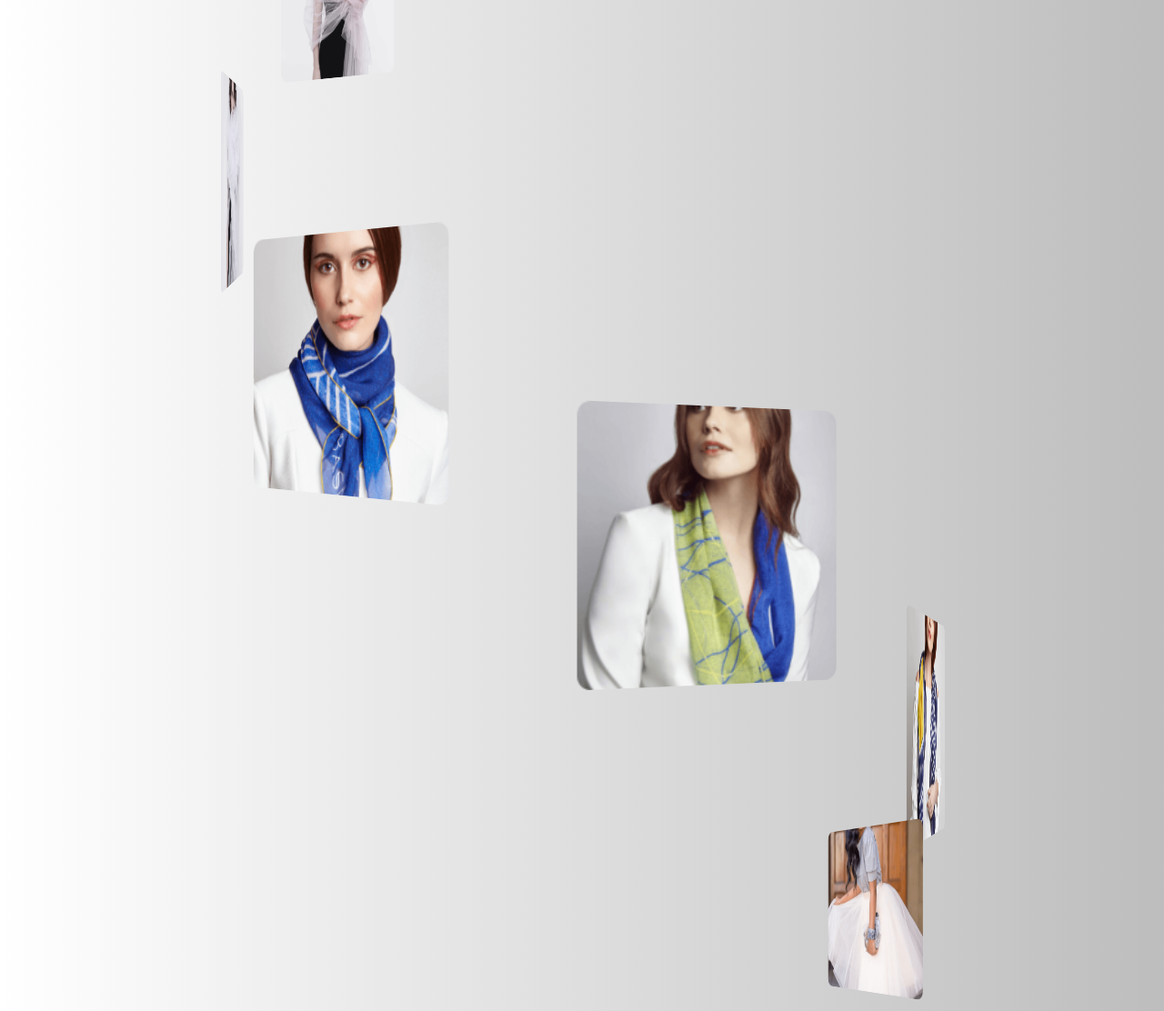
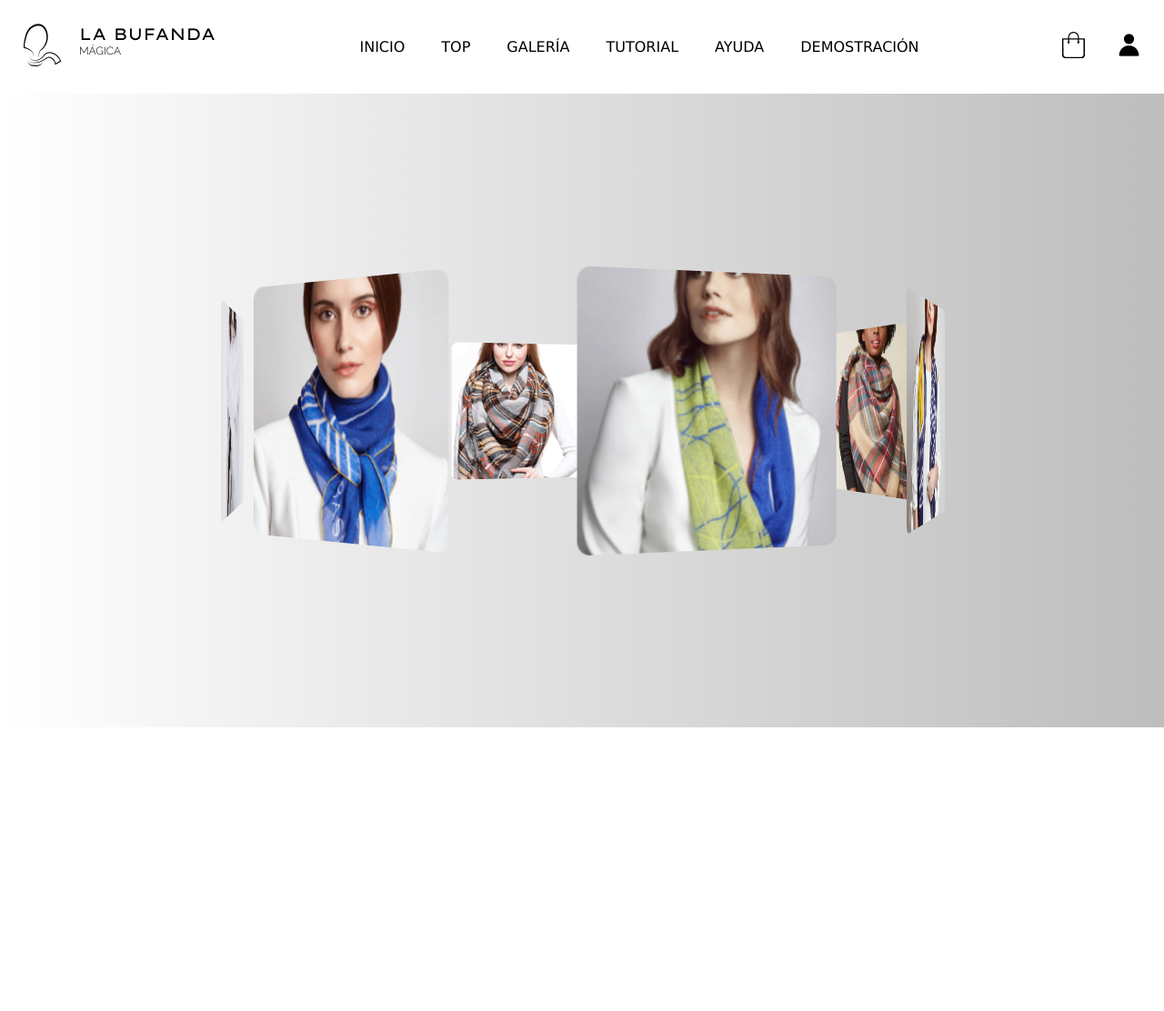
Before and after one commit to Estivenreyes/Taller_Final-Librerias-master, a plain HTML site: page galleryanimation.html in a window 1280 px wide. Shown: the top 1112 px of the page at 91% size. After the commit the page ends 800 px from the top, so only its background shows below. Drawn offline with Linux system fonts and the light colour scheme.

Commit message:
fixed 3d animation gallery

```diff
--- a/galleryanimation.html
+++ b/galleryanimation.html
@@ -12,41 +12,64 @@
 </head>
 
 <body>
-    <div>
-        <div class="slider">
+
+    <nav class="nav">
+        <a href="./index.html">
+            <img src="./img/logo.png" alt="La Bufanda Mágica Logo" class="logo">
+        </a>
+        <div class="menu__mobile">
+            <button class="menu__mobile--item"><img src="./img/menu_hamburguesa.png" alt="Menu Hamburguesa"></button>
+            <button class="menu__mobile--item"><img src="./img/mobile_logo.png" alt="Mobile logo"></button>
+            <button class="menu__mobile--item"><img src="./img/shopping_bag.png" alt="Shopping Bag"></button>
+        </div>
+        <div class="menu__container">
+            <ul class="menu">
+                <li>
+                    <a href="./index.html">INICIO</a>
+                </li>
+                <li><a href="#">TOP</a></li>
+                <li><a href="./products.html">GALERÍA</a></li>
+                <li><a href="#">TUTORIAL</a></li>
+                <li><a href="#">AYUDA</a></li>
+                <li><a href="./demo.html">DEMOSTRACIÓN</a></li>
+            </ul>
+        </div>
+        <div class="menu__icons">
+            <a href="./cart.html">
+                <img src="./img/cart.png" alt="La Bufanda Mágica Carrito Icon" class="cart">
+            </a>
+            <a href="./login.html">
+                <img src="./img/user_icon.png" alt="La Bufanda Mágica User Icon" class="loginUser">
+            </a>
+        </div>
+    </nav>
+
+    <article class="gallery__container">
+
+        <div class="gallery">
+
             <span style="--i:1;"><img src="./img/product_1_1.png" alt=""></span>
+
+            <span style="--i:2;"><img src="./img/product_1_2.png" alt=""></span>
+
+            <span style="--i:3;"><img src="./img/product_1_3.png" alt=""></span>
+
+            <span style="--i:4;"><img src="./img/product_2_1.png" alt=""></span>
+
+            <span style="--i:5;"><img src="./img/product_2_3.png" alt=""></span>
+
+            <span style="--i:6;"><img src="./img/product_3_1.png" alt=""></span>
+
+            <span style="--i:7;"><img src="./img/product_3_2.png" alt=""></span>
+
+            <span style="--i:8;"><img src="./img/product_3_3.png" alt=""></span>
+
+
         </div>
-        <div class="slider">
-            <span style="--i:2;"><img src="./img/product_1_2.png" alt=""></span>
-        </div>
-        <div class="slider">
-            <span style="--i:3;"><img src="./img/product_1_3.png" alt=""></span>
-        </div>
-        <div class="slider">
-            <span style="--i:4;"><img src="./img/product_2_1.png" alt=""></span>
-        </div>
-        <div class="slider">
-            <span style="--i:5;"><img src="./img/product_2_3.png" alt=""></span>
-        </div>
-        <div class="slider">
-            <span style="--i:6;"><img src="./img/product_3_1.png" alt=""></span>
-        </div>
-        <div class="slider">
-            <span style="--i:7;"><img src="./img/product_3_2.png" alt=""></span>
-        </div>
-        <div class="slider">
-            <span style="--i:8;"><img src="./img/product_3_3.png" alt=""></span>
-        </div>
-        <div class="slider">
-            <span style="--i:9;"><img src="./img/product_4_1.png" alt=""></span>
-        </div>
-        <div class="slider">
-            <span style="--i:10;"><img src="./img/product_4_2.png" alt=""></span>
-        </div>
-        <div class="slider">
-            <span style="--i:11;"><img src="./img/product_4_3.png" alt=""></span>
-        </div>
-    </div>
+
+    </article>
+
+
 </body>
 
 </html>
--- a/styles/gallery.scss
+++ b/styles/gallery.scss
@@ -4,21 +4,48 @@
     box-sizing: border-box;
 }
 
-body {
-    background: linear-gradient(to right, #ffff, #bdbdbd);
-    height: 100vh;
-    display: flex;
-    align-items: center;
-    justify-content: center;
-    overflow: hidden;
-}
-
-.slider {
+.gallery {
     position: relative;
     width: 200px;
     height: 200px;
     transform-style: preserve-3d;
     animation: rotate 30s linear infinite;
+
+    span {
+        position: absolute;
+        width: 100%;
+        height: 100%;
+
+        transform-origin: center;
+        transform-style: preserve 3d;
+        transform: rotateY(calc(var(--i) * 45deg)) translateZ(360px);
+
+        img {
+            position: absolute;
+            top: 0;
+            left: 0;
+            width: 100%;
+            height: 100%;
+            border-radius: 10px;
+            justify-content: center;
+            object-fit: cover;
+            transition: 2s;
+        }
+
+        &:hover img {
+            transform: translateY(-50px) scale(1.2);
+            cursor: pointer;
+        }
+    }
+
+    &__container {
+        background: linear-gradient(to right, #ffff, #bdbdbd);
+        width: 100%;
+        display: flex;
+        align-items: center;
+        justify-content: center;
+        height: calc(100vh - 103px);
+    }
 }
 
 @keyframes rotate {
@@ -30,30 +57,3 @@ body {
         transform: perspective(1000px) rotateY(360deg);
     }
 }
-
-.slider span {
-    position: absolute;
-    width: 100%;
-    height: 100%;
-
-    transform-origin: center;
-    transform-style: preserve 3d;
-    transform: rotateY(calc(var(--i) * 45deg)) translateZ(360px);
-}
-
-.slider span img {
-    position: absolute;
-    top: 0;
-    left: 0;
-    width: 100%;
-    height: 100%;
-    border-radius: 10px;
-    justify-content: center;
-    object-fit: cover;
-    transition: 2s;
-}
-
-.slider span:hover img {
-    transform: translateY(-50px) scale(1.2);
-    cursor: pointer;
-}
```
Also changed, not shown: styles/gallery.css, 1 other file.
